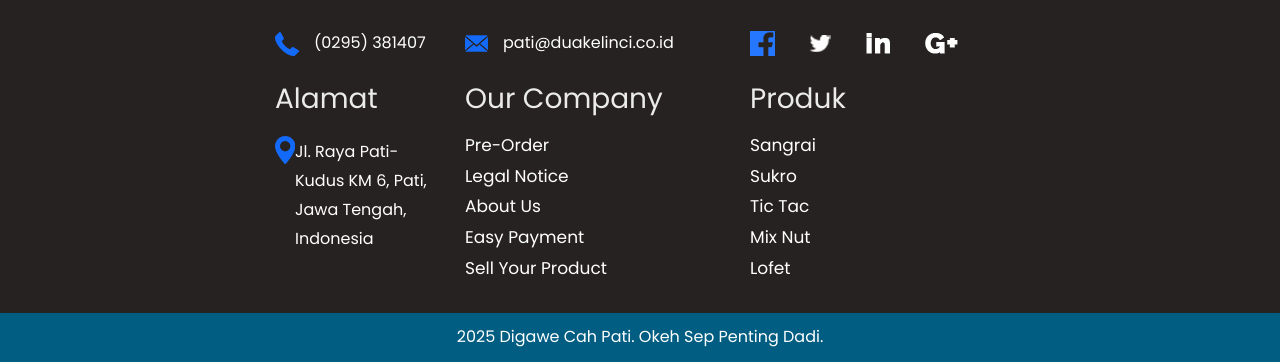
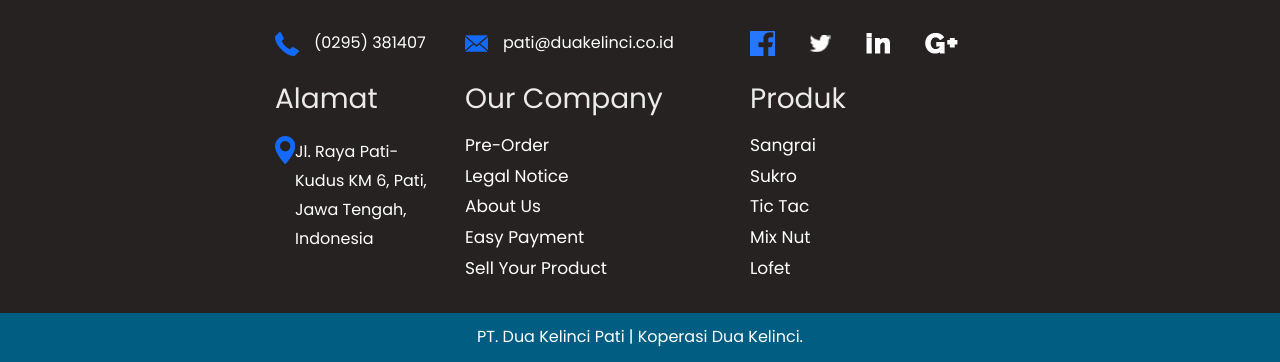
Before and after one commit to WulfgarSchreiber/Web-Koperasi-Deka, a PHP site: page /kategori.php in a window 1280 px wide. Shown: the part 921-1283 px from the top of the page. Run offline with PHP 8.4, Linux system fonts and the light colour scheme; a user stored in the database is signed in; data that the repository does not hold is empty; some libraries are stand-ins or nearby versions.

Commit message:
Update kategori.php

```diff
--- a/htdocs/kategori.php
+++ b/htdocs/kategori.php
@@ -185,7 +185,7 @@
     	</div>
     </div>
 	<!-- section footer end -->
-	<div class="copyright">2025 Digawe Cah Pati. <a href="https://html.design">Okeh Sep Penting Dadi.</a></div>
+	<div class="copyright">PT. Dua Kelinci Pati&nbsp<a href="https://html.design">| Koperasi  Dua Kelinci.</a></div>
 
       <!-- Javascript files-->
       <script src="js/jquery.min.js"></script>
```
